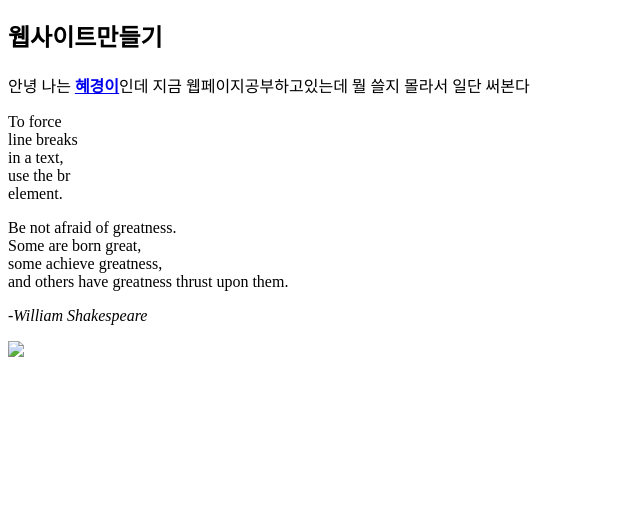
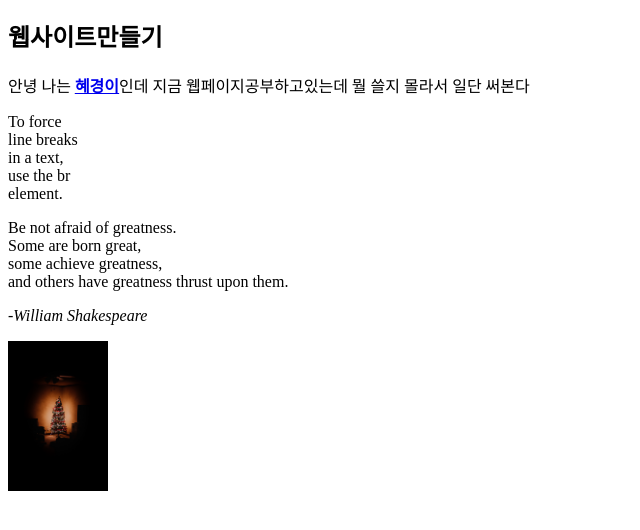
Before and after one commit to maesang2/web2, a plain HTML site: page index.html in a window 1280 px wide. Shown: the part 136-666 px from the top of the page, without its empty margins (0-640 px from the left). Drawn offline with Linux system fonts and the light colour scheme; the site is published under a folder, as on GitHub Pages, so addresses that start at the root find nothing.

Commit message:
Update index.html

```diff
--- a/index.html
+++ b/index.html
@@ -27,7 +27,7 @@ and others have greatness thrust upon them.</p>
 
 <p><em>-William Shakespeare</em></p>
 
-<img src="/images/tree.jpg" width ="100">
+<img src="images/tree.jpg" width ="100">
 
 </body>
 </html>
```
